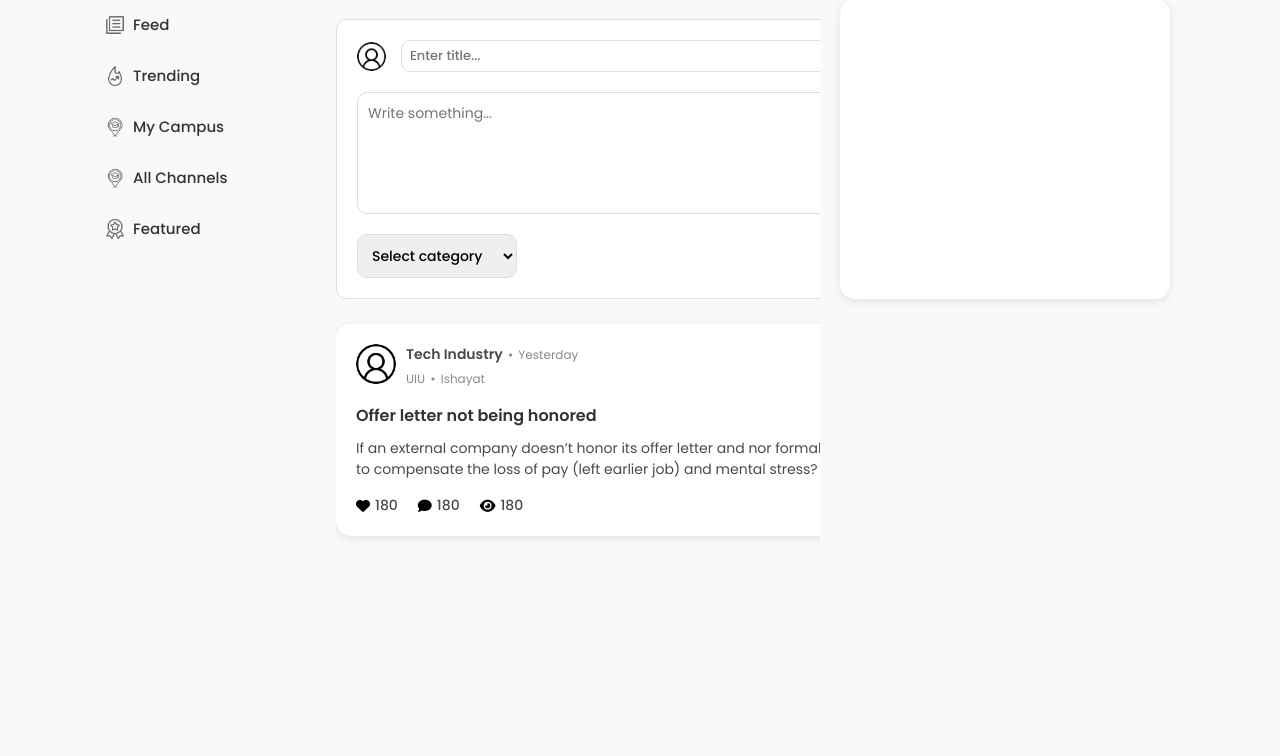
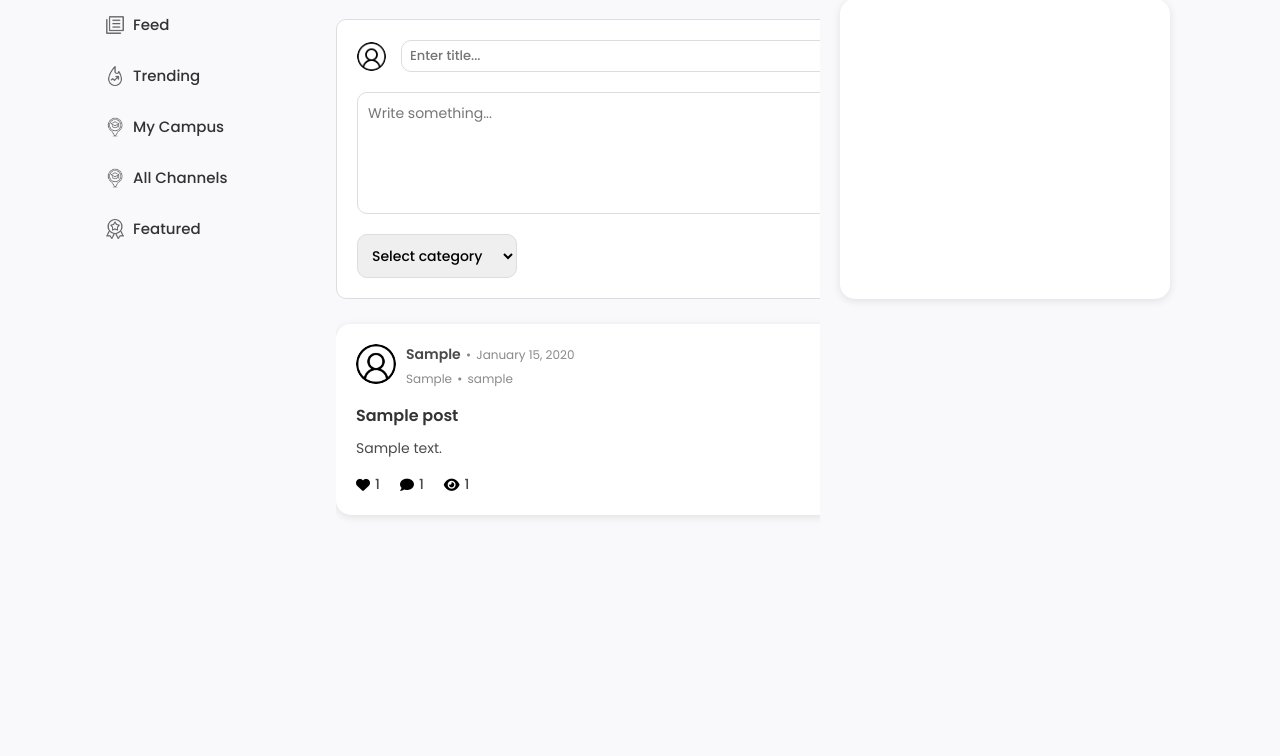
Before and after one commit to ishayathassan/Open-Desk, a Flask app: page / in a window 1280 px wide. Shown: the part 84-840 px from the top of the page. Run offline with Flask 3, Linux system fonts and the light colour scheme; tables that the repository leaves empty hold one stand-in row (values such as "Sample post").

Commit message:
Post Creation implemented

```diff
--- a/main.py
+++ b/main.py
@@ -1,10 +1,12 @@
 from flask import Flask, render_template, request, redirect, flash, url_for, session
 from werkzeug.security import check_password_hash
 from flask_sqlalchemy import SQLAlchemy
+from flask_migrate import Migrate
 from datetime import datetime,timezone
 import re
 
 app = Flask(__name__)
+
 
 # MySQL database configuration
 app.secret_key = 'QwertY12345'  # Required for flashing messages
@@ -13,6 +15,7 @@ app.config['SQLALCHEMY_TRACK_MODIFICATIONS'] = False
 
 # db initialization
 db = SQLAlchemy(app)
+migrate = Migrate(app, db)
 
 class User(db.Model):
     __tablename__ = 'user'
@@ -30,6 +33,7 @@ class Post(db.Model):
     __tablename__ = 'post'
     id = db.Column(db.Integer, primary_key=True)
     title = db.Column(db.String(200), nullable=False)
+    content = db.Column(db.Text, nullable=False)
     category = db.Column(db.String(100), nullable=False)
     created_at = db.Column(db.DateTime, default=lambda: datetime.now(timezone.utc), nullable=False)
     user_id = db.Column(db.Integer, db.ForeignKey('user.id'), nullable=False)
@@ -41,9 +45,36 @@ class Post(db.Model):
     def __repr__(self):
         return f'<Post {self.title}>'
 
-@app.route('/')
+@app.route('/', methods=['GET', 'POST'])
 def home():
-    return render_template("home.html")
+    if request.method == 'POST':
+        title = request.form['title']
+        content = request.form['content']
+        category = request.form['category']
+        created_at = datetime.now(timezone.utc)
+        user_id = session['user_id']
+
+        # Create a new post instance and save to the database
+        new_post = Post(
+            title=title,
+            content=content,
+            category=category,
+            created_at=created_at,
+            user_id=user_id,
+            like_count=0,
+            comment_count=0,
+            view_count=0
+        )
+        db.session.add(new_post)
+        db.session.commit()
+
+        flash('Post created successfully!', 'success')
+        return redirect(url_for('home'))  # Redirect to reload the page
+
+    # Retrieve posts from the database
+    posts = Post.query.all()  # Querying all posts
+    return render_template('home.html', posts=posts)
+
 
 @app.route('/signup',methods=['GET','POST'])
 def signup():
@@ -128,5 +159,9 @@ def logout():
     return redirect(url_for('login'))
 
 
+with app.app_context():
+    db.create_all()
+    print("Tables created!")
+
 if __name__ == "__main__":
     app.run(host='0.0.0.0',port=5555,debug=True)
--- a/templates/home.html
+++ b/templates/home.html
@@ -43,6 +43,7 @@ custom_css %}
     </ul>
   </div>
   <div id="feed-contents">
+    <form action="/" method="POST">
       <div id="create-post">
         <div class="post-header">
           <img
@@ -75,7 +76,9 @@ custom_css %}
           <button type="submit">Post</button>
         </div>
       </div>
+    </form>
 
+    {% for post in posts %}
     <div class="posts card">
       <div class="card-header">
         <img
@@ -84,34 +87,33 @@ custom_css %}
         />
         <div class="header-info">
           <div class="first-row">
-            <span class="post-category">Tech Industry</span>
+            <span class="post-category">{{ post.category }}</span>
             <span class="bullet">•</span>
-            <span class="post-time">Yesterday</span>
+            <span class="post-time"
+              >{{ post.created_at.strftime('%B %d, %Y') }}</span
+            >
           </div>
           <div class="second-row">
-            <span class="post-channel">UIU</span>
+            <span class="post-channel">{{ post.user.institute }}</span>
             <span class="bullet">•</span>
-            <span class="post-user">Ishayat</span>
+            <span class="post-user">{{ post.user.username }}</span>
           </div>
         </div>
       </div>
       <div class="card-content">
-        <h4>Offer letter not being honored</h4>
-        <p>
-          If an external company doesn’t honor its offer letter and nor formally
-          rescind it ... are there any legal options that can compel them to
-          compensate the loss of pay (left earlier job) and mental stress?
-        </p>
+        <h4>{{ post.title }}</h4>
+        <p>{{ post.content }}</p>
       </div>
       <div class="card-footer">
         <div class="actions">
-          <span><i class="fa fa-heart"></i> 180</span>
-          <span><i class="fa fa-comment"></i> 180</span>
-          <span><i class="fa fa-eye"></i> 180</span>
+          <span><i class="fa fa-heart"></i> {{ post.like_count }}</span>
+          <span><i class="fa fa-comment"></i> {{ post.comment_count }}</span>
+          <span><i class="fa fa-eye"></i> {{ post.view_count }}</span>
         </div>
         <div class="share"><i class="fa fa-share-alt"></i> Share</div>
       </div>
     </div>
+    {% endfor %}
   </div>
   <div id="most-read"></div>
 </div>
```
Lines whose indentation alone changed are shown as unchanged.
